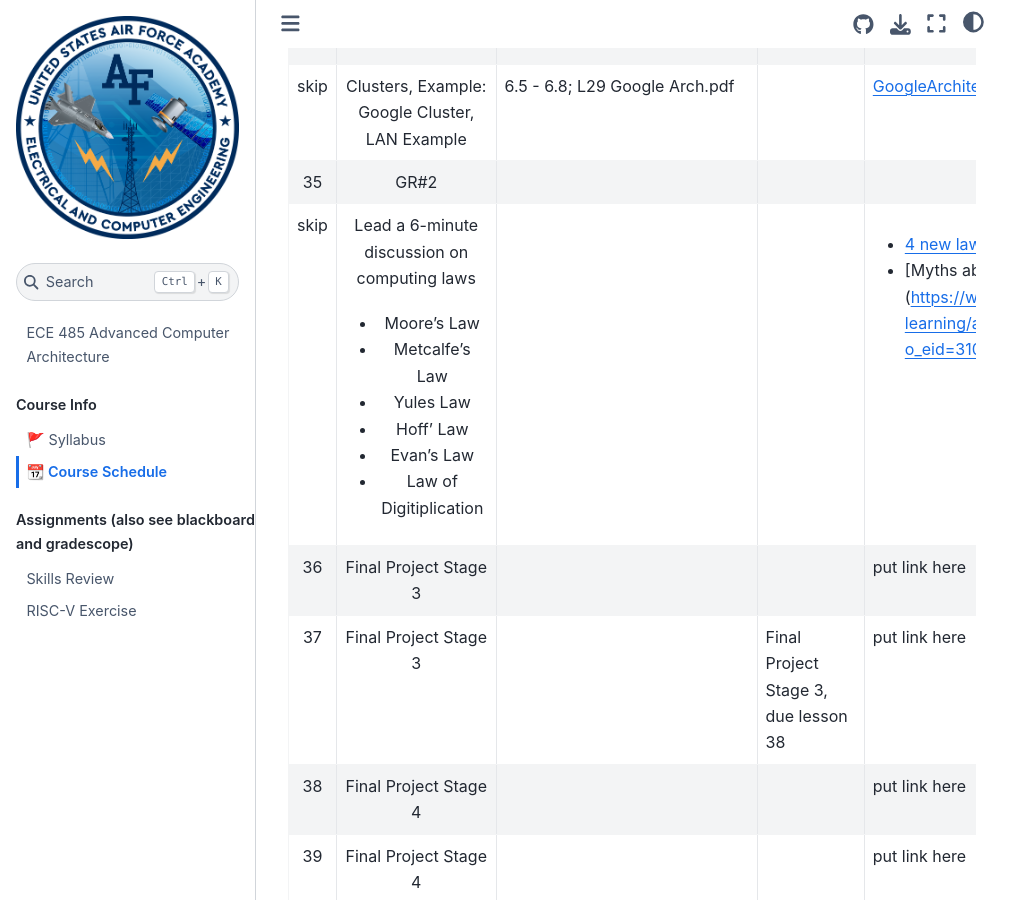
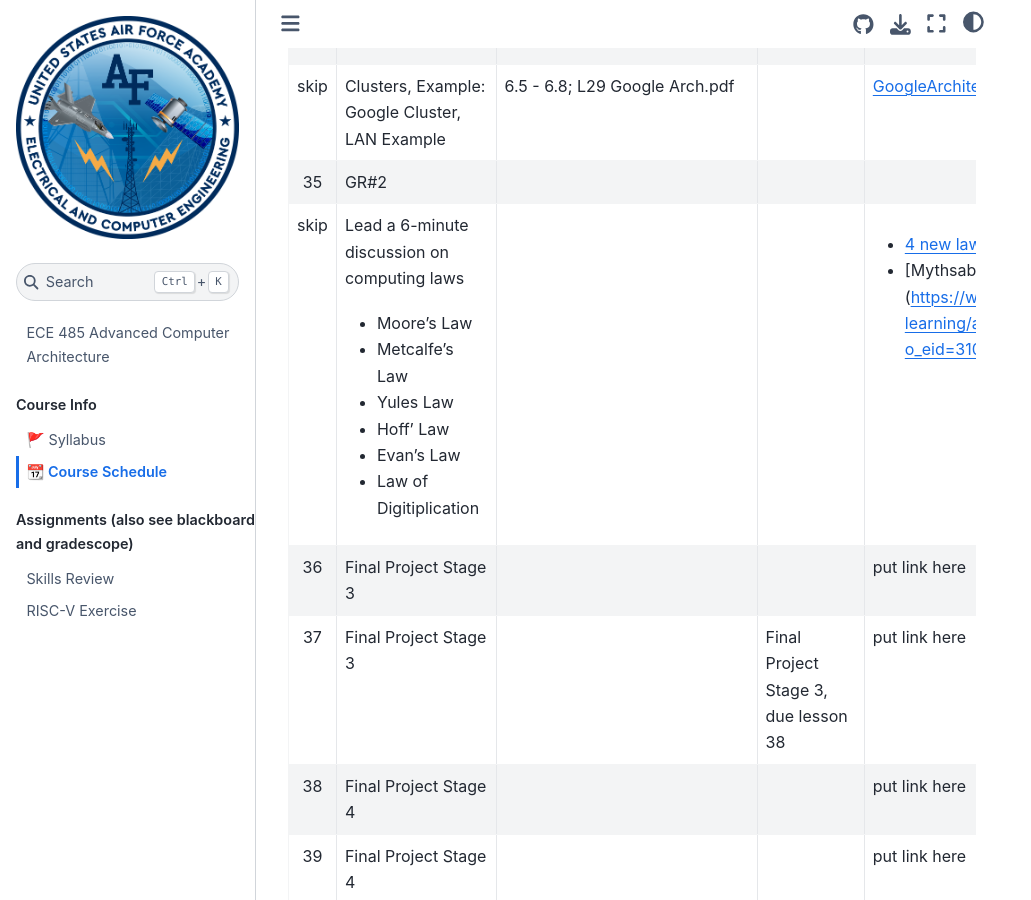
Before and after one commit to USAFA-ECE/ece485, a Jupyter Book: the page built from book/schedule.md, in a window 1280 px wide and 900 px high, scrolled down 3948 px. Shown: the whole window, without its empty margins (0-1031 px from the left). Built offline with Jupyter Book 1.0.4 settings and Sphinx 7.4.7 and the Sphinx Book theme 1.1.4, drawn with Linux system fonts in a browser that asks for light colours.

Commit message:
Update schedule.md

```diff
--- a/book/schedule.md
+++ b/book/schedule.md
@@ -6,8 +6,8 @@
 **Last Updated: 12 December 2025**
 
 
-| Lsn    | Topic                                               | Reading Assignment   | Homework: default due BOC        | Handouts                                                 |
-|:------:|:----------------------------------------------:|----------------------|--------------------------|---------------------------------------------------------|
+| Lsn    | Topic                                               | Reading Assignment   | Homework: default due BOC        | Handouts             |
+|:------:|----------------------------------------------|----------------------|--------------------------|-------------------------------------|
 | 1   | Course Introduction                                    | 1.1 - 1.5            | [Skills Review](skillsreview.md) (due lsn 4) | <ul><li>Slides on Team's Site</li><li>[Syllabus](syllabus.md)</li></ul>              |
 | 2   | Skill Review Day [Single-Cycle RISC-V architecture]    | [Microarchitecture](skills_review/Microarchitecture.pdf)         | CPH1  | <ul><li> [R and I](skills_review/RandI.pdf) </li><li>[Registers](skills_review/Registers.pdf) </li><li>[Branching](skills_review/Branching.pdf) </li><li>[Microarchitecture](skills_review/Microarchitecture.pdf) </li></ul>   |
 | 3   | Trends in Computer Technology                                       | 1.6 - 1.7                                  | CPH2                                                                                          |                                                         |                                          |
@@ -45,7 +45,7 @@
 | 34  | Distributed Memory Coherence                                        | 5.4 (maybe 5.5, 5.6)     | CPH32          | [L32 Worksheet](handouts/L32_Worksheet.docx)            |
 | skip | Clusters, Example: Google Cluster, LAN Example                     | 6.5 - 6.8; L29 Google Arch.pdf  |         | [GoogleArchitecture](handouts/GoogleArchitecture.pdf)   |
 | 35  | GR#2                                                                |                          |                |                                                         |
-| skip | Lead a 6-minute discussion on computing laws <ul><li> Moore's Law </li><li> Metcalfe's Law </li><li> Yules Law </li><li> Hoff' Law </li><li> Evan's Law  </li><li> Law of Digitiplication </li></ul> |    |    |  <ul><li>  [4 new laws beyond Moore's](https://spectrum.ieee.org/on-beyond-moores-law-4-new-laws-of-computing) </li><li> [Myths about AI processors](https://www.electronicdesign.com/technologies/embedded/machine-learning/article/55307254/vsora-11-myths-about-ai-processors?o_eid=3104E2555289D1W&oly_enc_id=3104E2555289D1W&rdx.ident[pull]=omeda|3104E2555289D1W&utm_campaign=CPS250806190&utm_medium=email&utm_source=ED+Today) </li></ul> |
+| skip | Lead a 6-minute discussion on computing laws <ul><li> Moore's Law </li><li> Metcalfe's Law </li><li> Yules Law </li><li> Hoff' Law </li><li> Evan's Law  </li><li> Law of Digitiplication </li></ul> |    |    |  <ul><li>  [4 new laws beyond Moore's](https://spectrum.ieee.org/on-beyond-moores-law-4-new-laws-of-computing) </li><li> [MythsaboutAIprocessors](https://www.electronicdesign.com/technologies/embedded/machine-learning/article/55307254/vsora-11-myths-about-ai-processors?o_eid=3104E2555289D1W&oly_enc_id=3104E2555289D1W&rdx.ident[pull]=omeda|3104E2555289D1W&utm_campaign=CPS250806190&utm_medium=email&utm_source=ED+Today) </li></ul>    |
 | 36  | Final Project Stage 3                                               |                          |                |    put link here                  |
 | 37  | Final Project Stage 3                                               |                          | Final Project Stage 3, due lesson 38  |    put link here                  |
 | 38  | Final Project Stage 4                                               |                          |                |    put link here                  |
```
